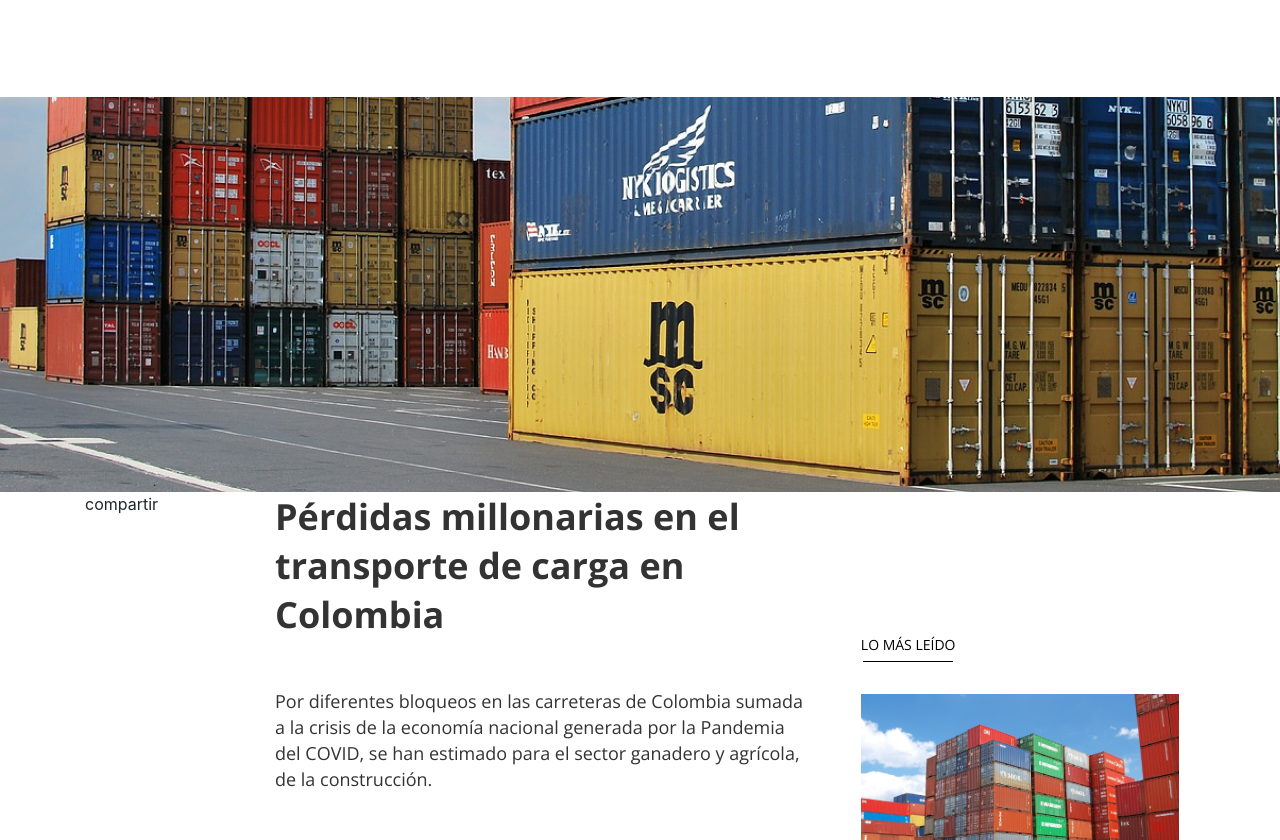
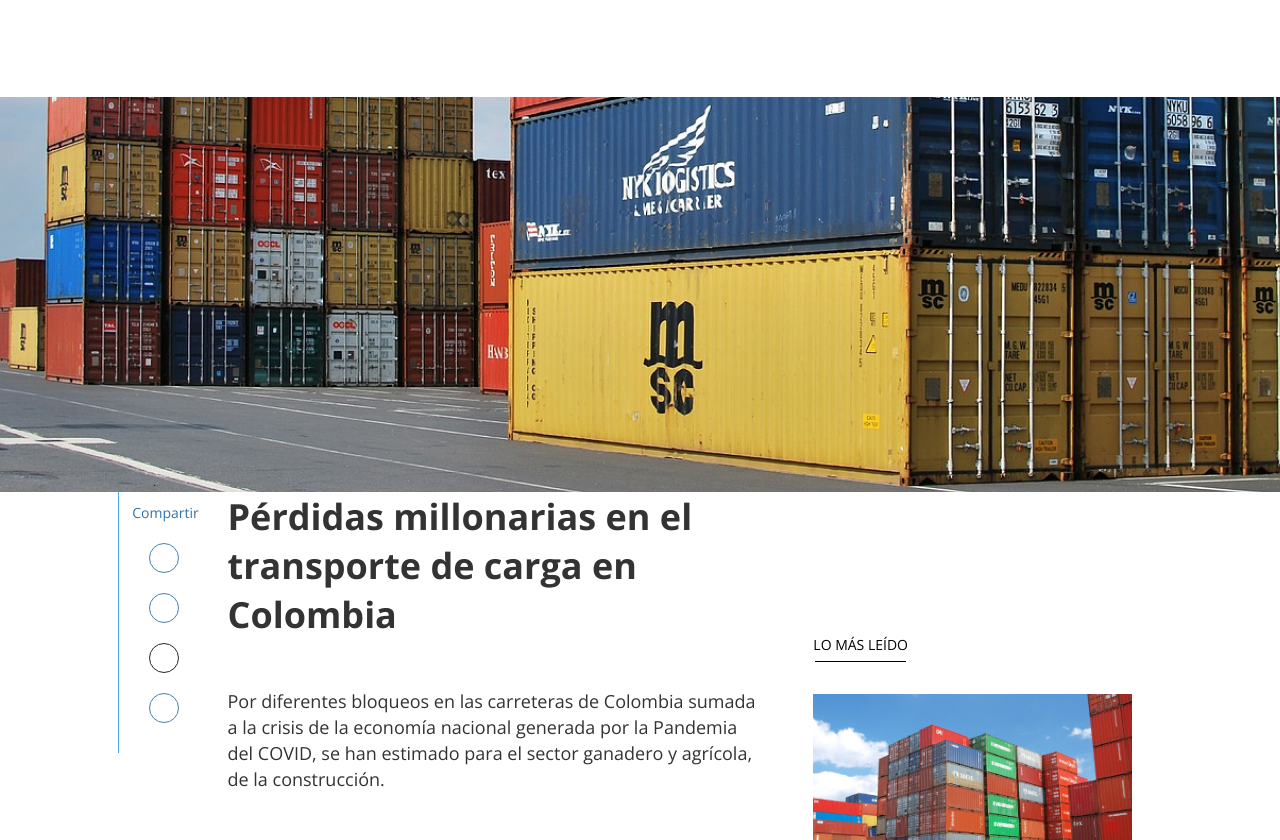
Before and after one commit to juansebvf/CargoCorp-static, a plain HTML site: page news-article.html in a window 1280 px wide. Shown: the part 85-925 px from the top of the page. Drawn offline with nearby package versions, Linux system fonts and the light colour scheme.

Commit message:
Social media icons

```diff
--- a/css/Style.css
+++ b/css/Style.css
@@ -468,6 +468,33 @@ figure.background-image{
 section.article-container{
 	padding-top: 20px;
 	padding-bottom: 20px;
+	font-size: 16px;
+}
+div#social-media-conteiner{
+	border-left: 1px solid #48a8ee;
+	padding-top: 10px;
+	padding-bottom: 10px;
+}
+div.icons-conteiner{
+	margin-left: 30px;
+}
+p#social-media{
+	font-family: 'Open Sans', sans-serif;
+	color: #3173a8;
+	font-weight: 400;
+	font-size: 14px;
+	text-align: center;
+	margin-bottom: 20px;
+}
+div.social-media-icons{
+	margin-bottom: 20px;
+	width: 30px;
+    height: 30px;
+	border: 1px solid #4181b6;
+	border-radius: 50%;
+}
+div#email-icon{
+	border: 1px solid #262626;
 }
 h1.article-title{
 	color: #333333;
@@ -497,7 +524,6 @@ div#transparent-grid{
 }
 h3#aside-title{
 	transform:translateY(-40px);
-
 }
 
 footer{
--- a/news-article.html
+++ b/news-article.html
@@ -60,21 +60,25 @@
     <section class="article container p-0">
         <div class="container">
             <div class="row justify-content-center">
-                <div class="col-11 col-sm-11 col-md-2 col-lg-2 col-xl-2">
-                    <p title="social-media">
-                        compartir
+                <div class="col-11 col-sm-11 col-md-1 col-lg-1 col-xl-1 p-0">
+                    <div id="social-media-conteiner">
+                        <p id="social-media">
+                            Compartir
                         </p>
+                        <div class="icons-conteiner">
                             <div class="social-media-icons">
                                 <a href="#" class="link-social-media"></a>
                             </div>
                             <div class="social-media-icons">
                                 <a href="#" class="link-social-media"></a>
                             </div>
+                            <div class="social-media-icons" id="email-icon">
+                                <a href="#" class="link-social-media"></a>
+                            </div>
                             <div class="social-media-icons">
                                 <a href="#" class="link-social-media"></a>
+                            </div class="social-media-icons">
                         </div>
-                    <div>
-                        <a href="#" class="link-social-media"></a>
                     </div>
                 </div>
                 <div class="col-11 col-sm-11 col-md-6 col-lg-6 col-xl-6">
```
Lines whose indentation alone changed are shown as unchanged.
